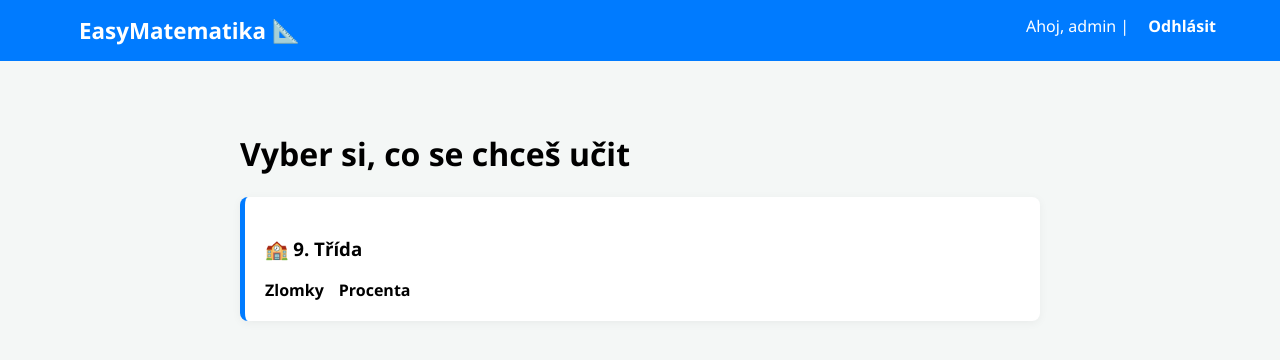
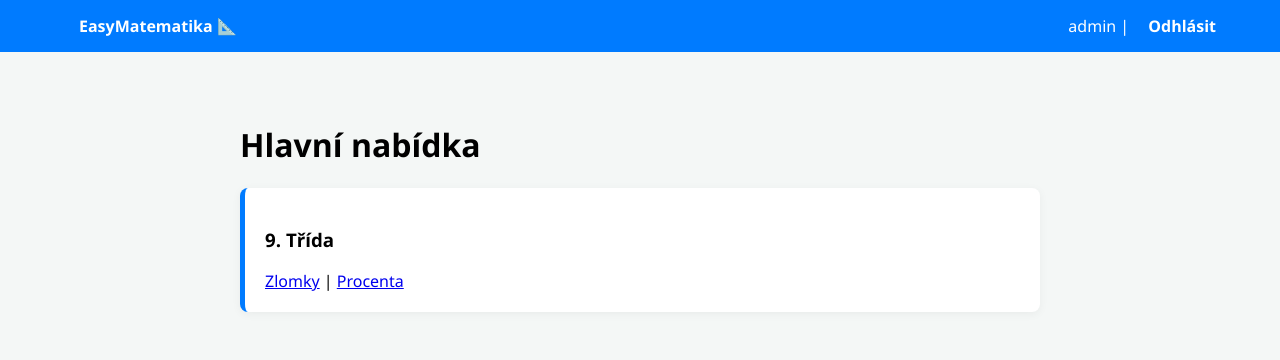
Before and after one commit to BCole2/easymatematika, a Flask app: page / in a window 1280 px wide. Shown: the top 360 px of the page. Run offline with Flask 3, Linux system fonts and the light colour scheme; a user stored in the database is signed in.

Commit message:
Update index.html

```diff
--- a/templates/index.html
+++ b/templates/index.html
@@ -6,23 +6,20 @@
 </head>
 <body>
     <nav>
-        <a href="/" style="font-size: 1.4rem;">EasyMatematika 📐</a>
+        <a href="/">EasyMatematika 📐</a>
         <div>
             {% if current_user.is_authenticated %}
-                <span>Ahoj, {{ current_user.username }}</span> | <a href="/logout">Odhlásit</a>
+                <span>{{ current_user.username }}</span> | <a href="/logout">Odhlásit</a>
             {% else %}
                 <a href="/login">Přihlášení</a> | <a href="/register">Registrace</a>
             {% endif %}
         </div>
     </nav>
     <div class="container">
-        <h1>Vyber si, co se chceš učit</h1>
+        <h1>Hlavní nabídka</h1>
         <div class="card">
-            <h3>🏫 9. Třída</h3>
-            <div style="display: flex; gap: 15px;">
-                <a href="/main/9-trida/zlomky" class="button" style="text-decoration:none; color:var(--main); font-weight:bold;">Zlomky</a>
-                <a href="/main/9-trida/procenta" class="button" style="text-decoration:none; color:var(--main); font-weight:bold;">Procenta</a>
-            </div>
+            <h3>9. Třída</h3>
+            <a href="/main/9-trida/zlomky">Zlomky</a> | <a href="/main/9-trida/procenta">Procenta</a>
         </div>
     </div>
 </body>
```
